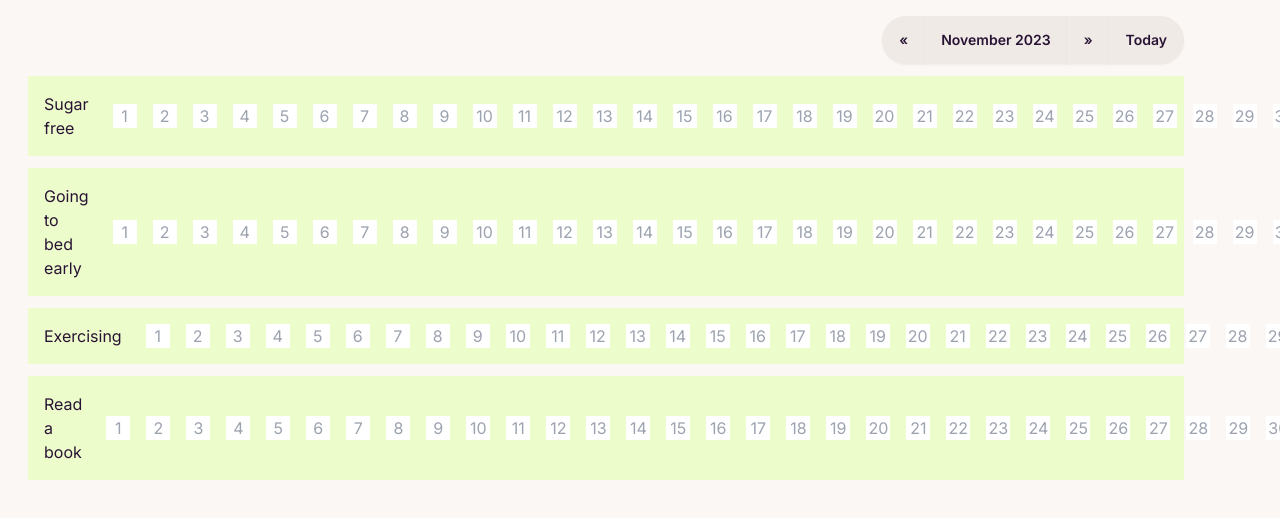
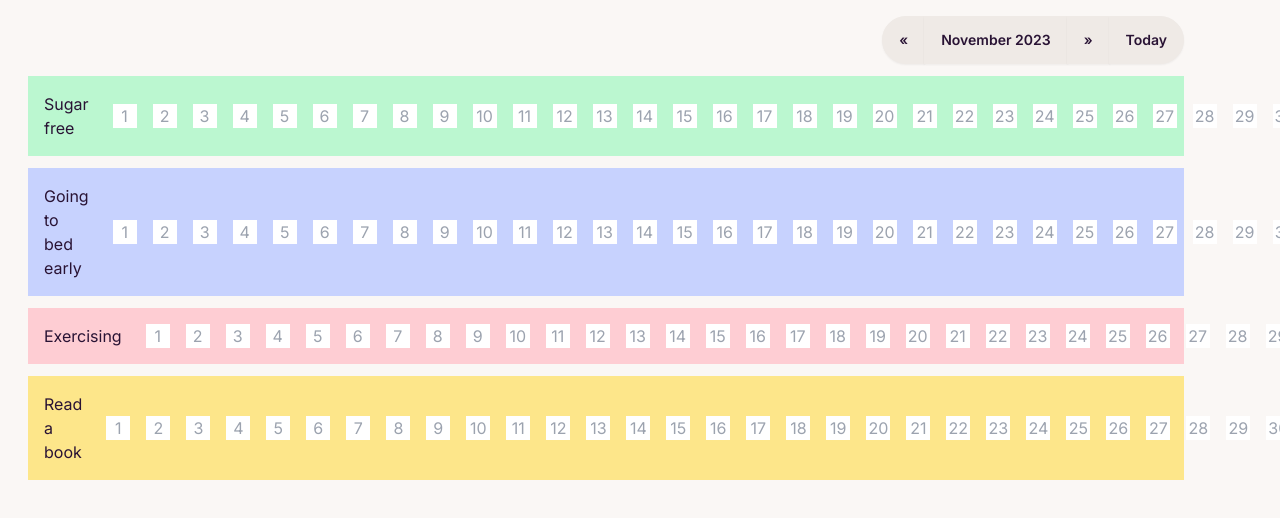
Before and after one commit to baradev/my-habit-tracker, a Next.js app: page / in a window 1280 px wide. Shown: the top 518 px of the page. Built offline with nearby package versions, Linux system fonts and the light colour scheme.

Commit message:
set habit line color

```diff
--- a/app/HabitLine.tsx
+++ b/app/HabitLine.tsx
@@ -5,6 +5,7 @@ import dayjs from "dayjs";
 import { IHabit, IRecord } from "./page";
 
 interface HabitLineProps {
+  color: string;
   habit: IHabit;
   currentMonth: dayjs.Dayjs;
   checkedRecords: IRecord[];
@@ -12,6 +13,7 @@ interface HabitLineProps {
 }
 
 const HabitLine: React.FC<HabitLineProps> = ({
+  color,
   habit,
   currentMonth,
   checkedRecords,
@@ -27,7 +29,7 @@ const HabitLine: React.FC<HabitLineProps> = ({
   };
 
   return (
-    <div className={`flex items-center m-3 bg-lime-100 mr-20`}>
+    <div className={`flex items-center m-3 ${color} mr-20`}>
       <div className="w-80 p-4">
         <h2>{habit.name}</h2>
       </div>
--- a/app/page.tsx
+++ b/app/page.tsx
@@ -101,22 +101,22 @@ export default function Home() {
   const habitData: IHabitData = {
     Habits: [
       {
-        color: "green-200",
+        color: "bg-green-200",
         name: "Sugar free",
         id: "1",
       },
       {
-        color: "indigo-200",
+        color: "bg-indigo-200",
         name: "Going to bed early",
         id: "2",
       },
       {
-        color: "rose-200",
+        color: "bg-rose-200",
         name: "Exercising",
         id: "3",
       },
       {
-        color: "amber-200",
+        color: "bg-amber-200",
         name: "Read a book",
         id: "4",
       },
@@ -150,6 +150,7 @@ export default function Home() {
 
           return (
             <HabitLine
+              color={habit.color}
               key={habit.id}
               habit={habit}
               currentMonth={currentMonth}
```
